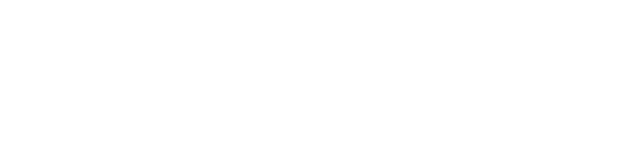
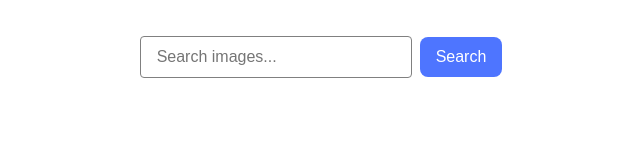
Before and after one commit to Milosska/goit-advancedjs-hw-03, a website built with Vite: page src/index.html in a window 1280 px wide. Shown: the whole page, without its empty margins (319-959 px from the left). Built offline with nearby package versions, Linux system fonts and the light colour scheme.

Commit message:
add base form with styles

```diff
--- a/src/css/base.css
+++ b/src/css/base.css
@@ -6,10 +6,54 @@
   letter-spacing: 0.04em;
   color: #2e2f42;
 }
+/* #endregion Base styles */
 
-h1 {
-  margin: 50px 0;
-  text-align: center;
-  text-shadow: 2px 2px 5px darkolivegreen;
+/* #region Form styles */
+.form {
+  display: flex;
+  justify-content: center;
+  align-items: center;
+  gap: 8px;
+  margin-top: 36px;
 }
-/* #endregion Base styles */
+
+input {
+  width: 272px;
+  padding: 8px 16px;
+  border: 1px solid;
+  border-color: #808080;
+  border-radius: 4px;
+}
+
+input:hover {
+  border-color: #000;
+}
+
+input:focus {
+  outline: none;
+  border-color: #4e75ff;
+}
+
+button {
+  min-width: 75px;
+  padding: 8px 16px;
+  border-radius: 8px;
+  background-color: #4e75ff;
+
+  color: #fff;
+  font-weight: 500;
+
+  transition: background-color 250ms cubic-bezier(0.4, 0, 0.2, 1);
+}
+
+button:hover,
+button:focus {
+  background-color: #6c8cff;
+}
+/* #endregion Form styles */
+
+/* #region Gallery styles */
+.gallery {
+  margin-top: 32px;
+}
+/* #endregion Gallery styles */
--- a/src/css/reset.css
+++ b/src/css/reset.css
@@ -29,6 +29,7 @@
   padding: 0;
   border: none;
 
+  font: inherit;
   cursor: pointer;
 }
 
@@ -48,4 +49,10 @@
   max-width: 100%;
   height: auto;
 }
+
+input,
+textarea {
+  font: inherit;
+  color: #2e2f42;
+}
 /* #endregion Reset styles */
--- a/src/index.html
+++ b/src/index.html
@@ -8,6 +8,22 @@
     <link rel="stylesheet" href="./css/styles.css" />
   </head>
   <body>
+    <main>
+      <form class="form">
+        <label>
+          <input
+            type="text"
+            name="search-text"
+            placeholder="Search images..."
+            required
+          />
+        </label>
+        <button type="submit">Search</button>
+      </form>
+
+      <ul class="gallery"></ul>
+    </main>
+
     <script type="module" src="./main.js"></script>
   </body>
 </html>
```
